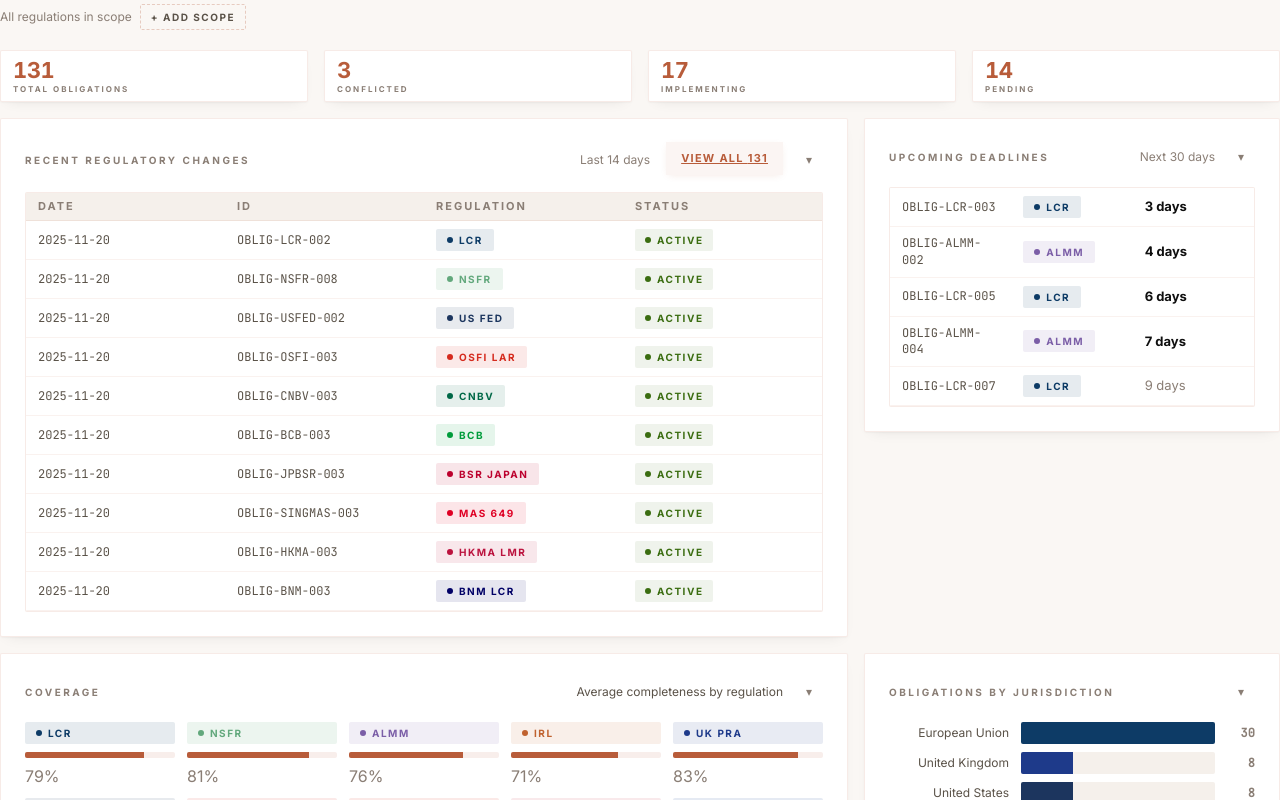
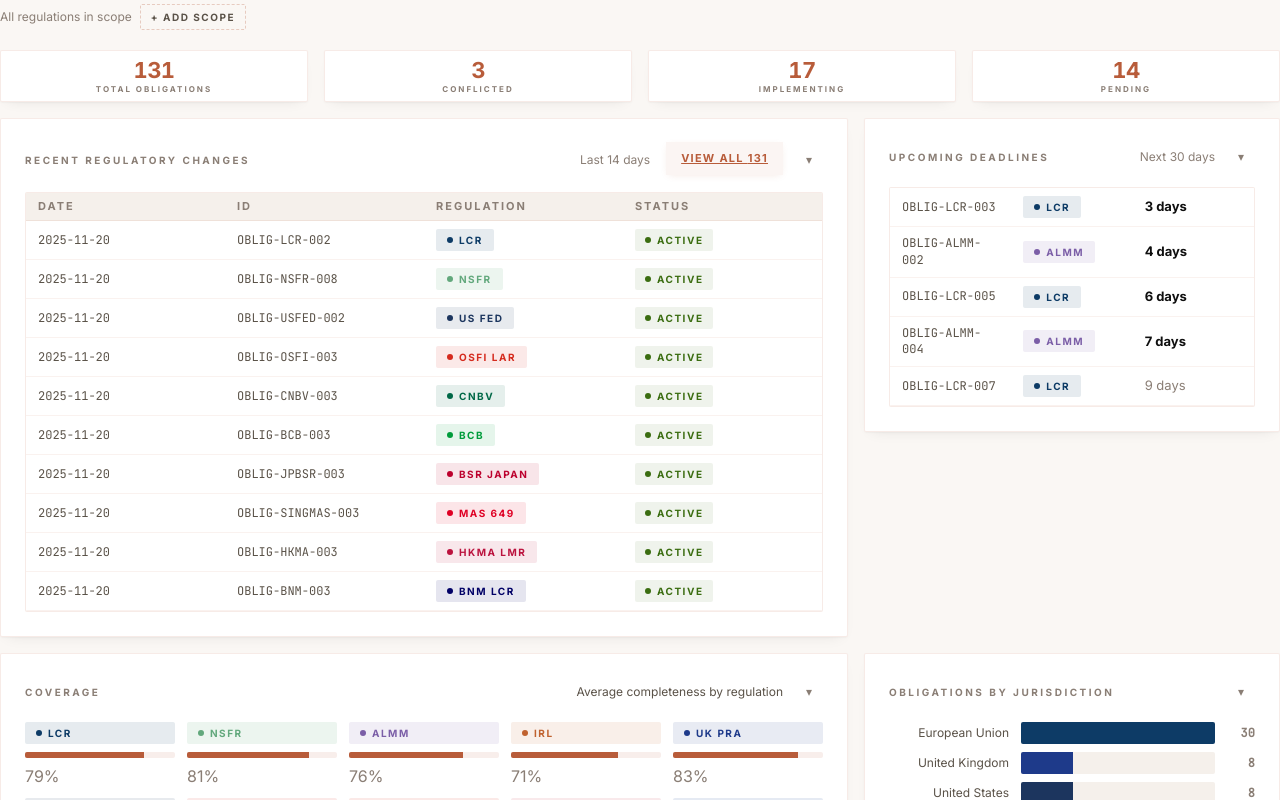
Before and after one commit to dirardm/obligai-current, a Next.js app in the folder web/: page / in a window 1280 px wide. Shown: the top 800 px of the page. Built offline with nearby package versions, Linux system fonts and the light colour scheme.

Commit message:
stat cards: centre content, fill empty space

```diff
--- a/web/src/styles/ObligaI_Extended_Stylesheet.css
+++ b/web/src/styles/ObligaI_Extended_Stylesheet.css
@@ -2846,6 +2846,16 @@ a:not([class]) {
   margin-top: var(--space-1);
 }
 
+/* StatCard layout — content centred, both axes. */
+.card--stat-compact {
+  align-items: center;
+  text-align: center;
+}
+.card--stat-compact .stat-num,
+.card--stat-compact .stat-label {
+  align-self: center;
+}
+
 /* Force table to honour colgroup widths instead of auto-layout */
 .table { table-layout: fixed; }
 .table th, .table td { overflow: hidden; }
```
